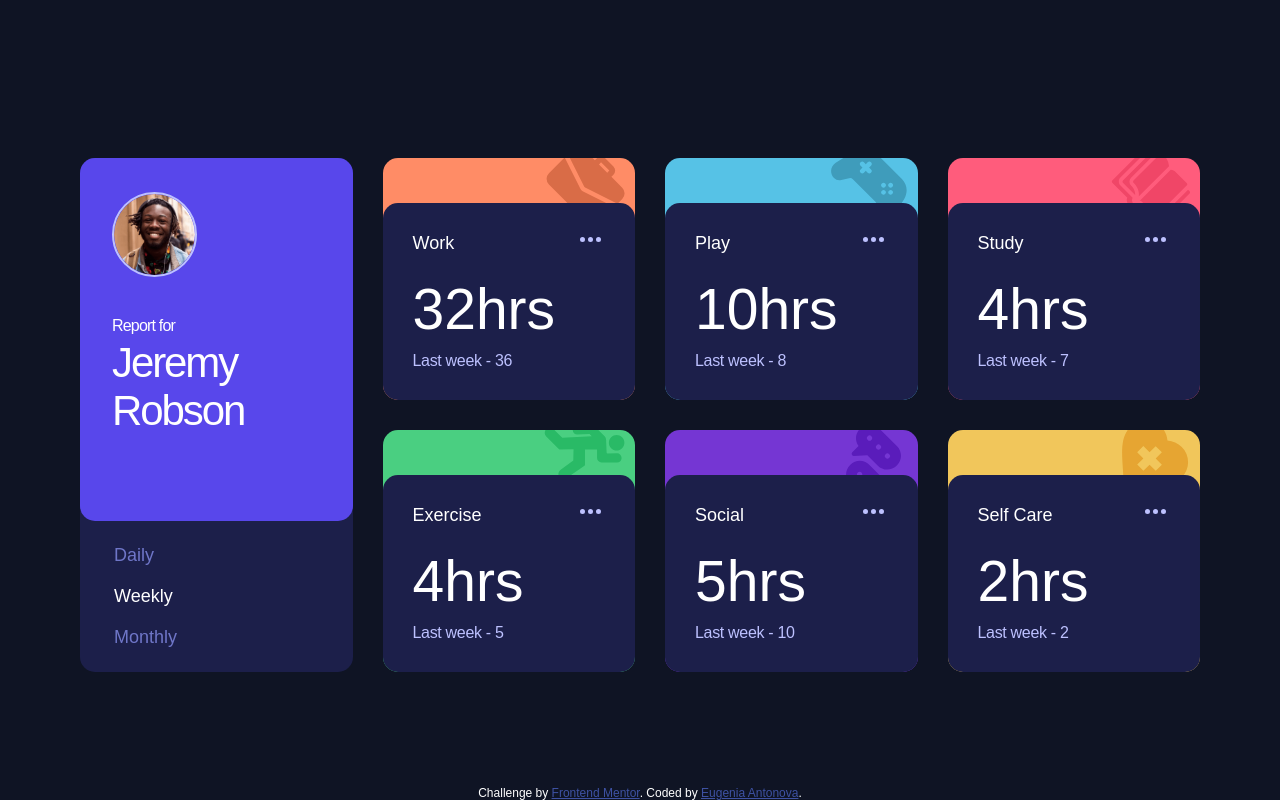
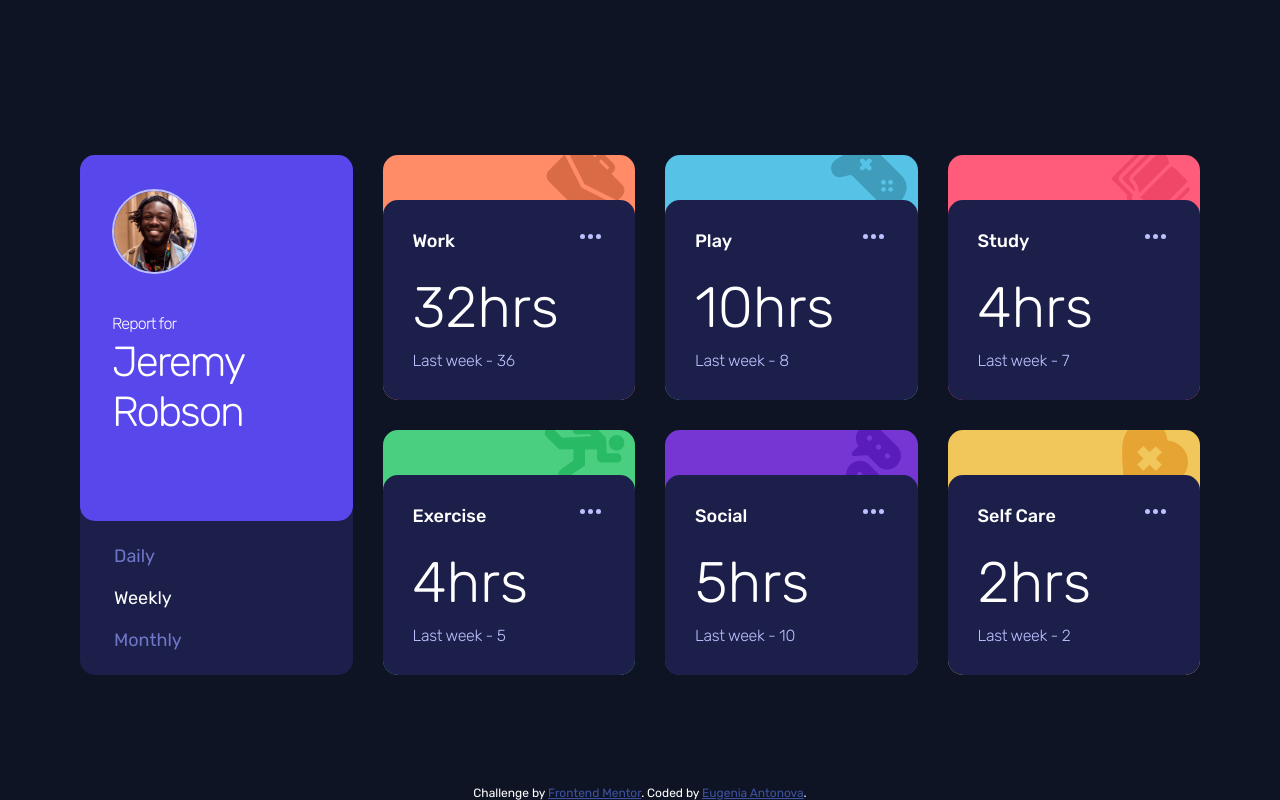
Before and after one commit to EugeniaAntonova/time-tracking-dashboard-main, a plain HTML site: page index.html in a window 1280 px wide. Drawn offline with Linux system fonts and the light colour scheme; the site is published under a folder, as on GitHub Pages, so addresses that start at the root find nothing.

Commit message:
Update style.css

```diff
--- a/style.css
+++ b/style.css
@@ -1,8 +1,8 @@
 @font-face {
     font-family: "Rubik";
     src: local("Rubik-Light"),
-        url("/fonts/Rubik-Light.woff2") format("woff2"),
-        url("/fonts/Rubik-Light.woff") format("woff");
+        url("./fonts/Rubik-Light.woff2") format("woff2"),
+        url("./fonts/Rubik-Light.woff") format("woff");
     font-weight: 300;
     font-style: normal;
     font-display: swap;
@@ -11,8 +11,8 @@
 @font-face {
     font-family: "Rubik";
     src: local("Rubik-Regular"),
-        url("/fonts/Rubik-Regular.woff2") format("woff2"),
-        url("/fonts/Rubik-Regular.woff") format("woff");
+        url("./fonts/Rubik-Regular.woff2") format("woff2"),
+        url("./fonts/Rubik-Regular.woff") format("woff");
     font-weight: 400;
     font-style: normal;
     font-display: swap;
@@ -21,8 +21,8 @@
 @font-face {
     font-family: "Rubik";
     src: local("Rubik-Medium"),
-        url("/fonts/Rubik-Medium.woff2") format("woff2"),
-        url("/fonts/Rubik-Medium.woff") format("woff");
+        url("./fonts/Rubik-Medium.woff2") format("woff2"),
+        url("./fonts/Rubik-Medium.woff") format("woff");
     font-weight: 500;
     font-style: normal;
     font-display: swap;
```
